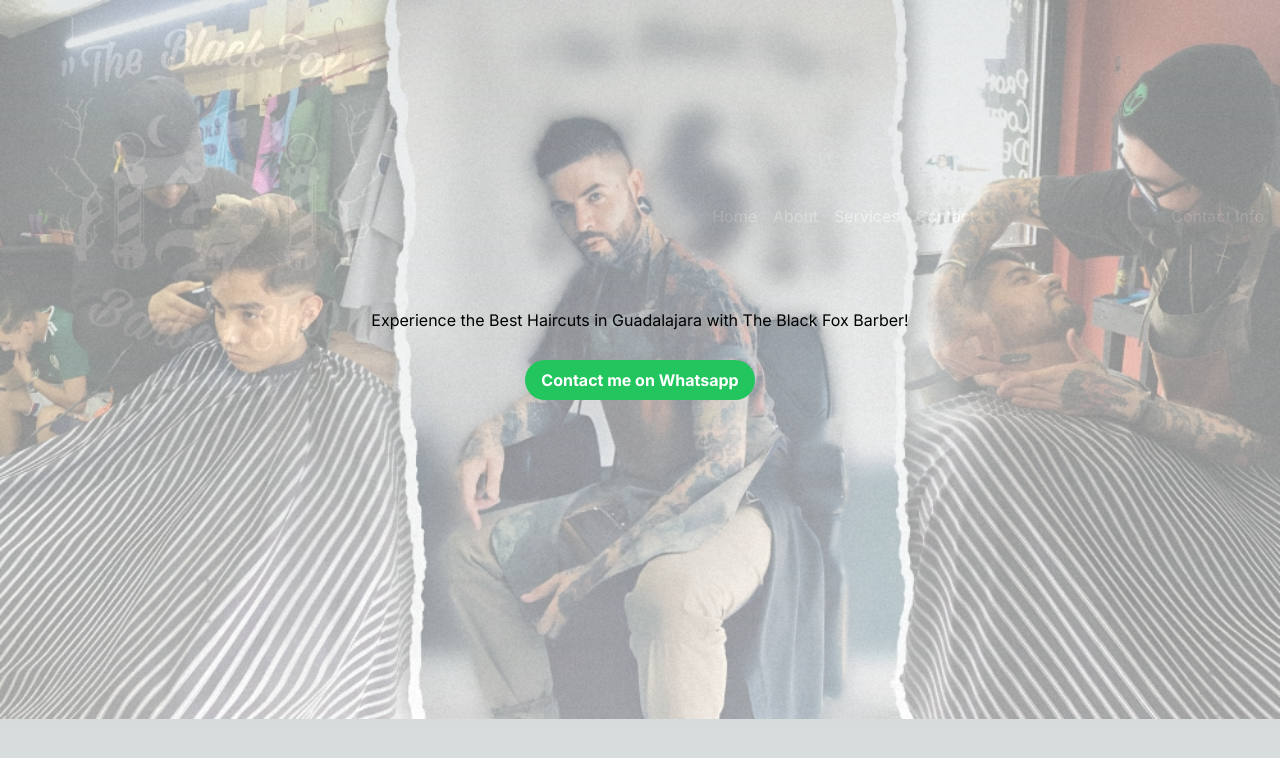
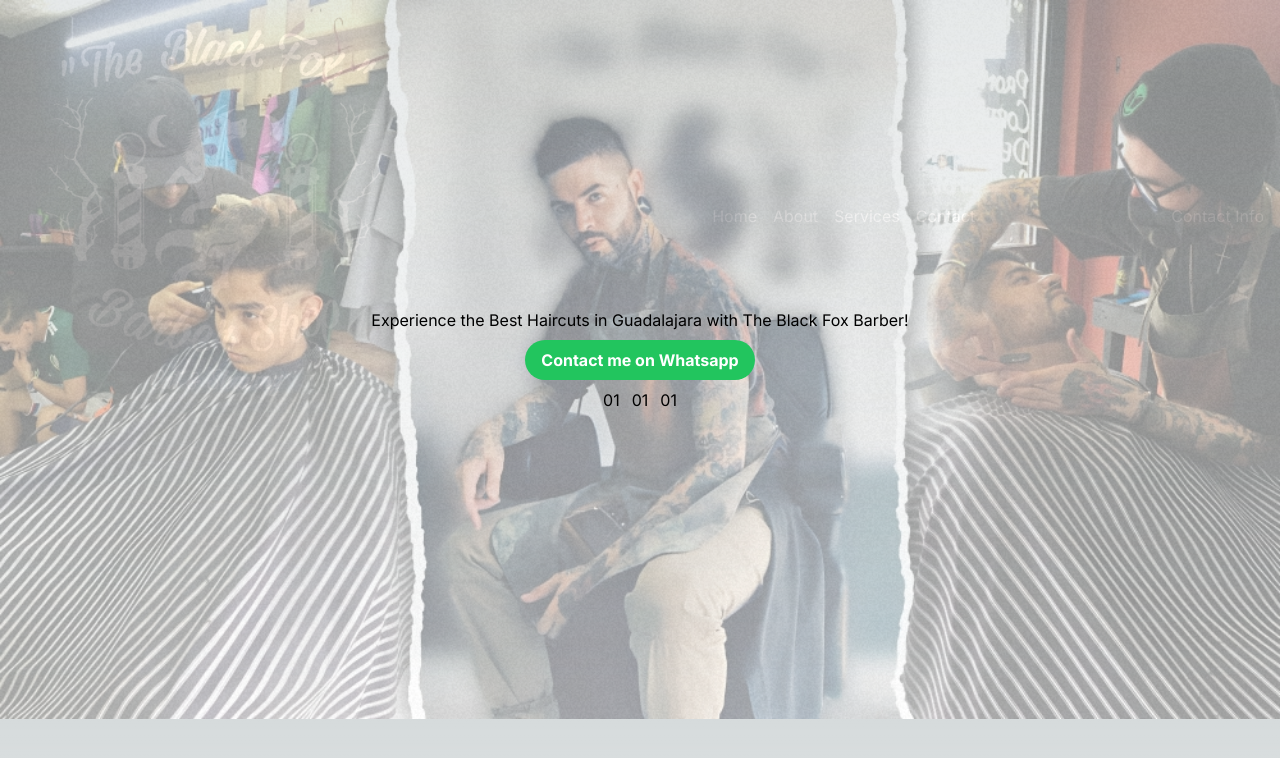
Before and after one commit to LilZloty/theblackfoxbarber, a Next.js app in the folder theblackfoxbarber/: page / in a window 1280 px wide. Shown: the top 758 px of the page. Built offline with nearby package versions, Linux system fonts and the light colour scheme.

Commit message:
Update page.js

```diff
--- a/theblackfoxbarber/src/app/page.js
+++ b/theblackfoxbarber/src/app/page.js
@@ -13,13 +13,23 @@
               style={{ width: '100%', height: 'auto' }}
             />
              <div className="flex items-center justify-center absolute inset-0">
-              <h1 className='mb-20'> Experience the Best Haircuts in Guadalajara with The Black Fox Barber!</h1>
+              <h1 className='pb-20'> Experience the Best Haircuts in Guadalajara with The Black Fox Barber!</h1>
                </div>
-                <div className="flex items-center justify-center absolute inset-0 mt-10">
+
+                <div className="flex items-center justify-center absolute inset-0 pt-20 pb-20">
                 <Link className='bg-green-500 hover:bg-green-700 text-white font-bold py-2 px-4 rounded-full' href="https://l.facebook.com/l.php?u=https%3A%2F%2Fapi.whatsapp.com%2Fsend%3Fphone%3D%252B523320205018%26data%3DARBcxQTzV4jGgnSiF4pwXNXE3-VJUJMfttN1ffh19kkLZ17hu2gHOA_XGRwdLZfLz6PBoiRs4wX6at_mzMYWJa7g7RNoH2u6oBDBVPNBD5ziaUgBrTazQaEDrJo38W4guE9tttth2lVCnKHICWYX9pCIxQ%26source%3DFB_Page%26app%3Dfacebook%26entry_point%3Dpage_cta%26fbclid%3DIwAR1BEnhlOm8l_HgpJ6DYCDz88W1Vf1JmymelWerOEUvhmYsrwJwN3DDuu6c&h=AT0-Zc-16-Uf-xWMt9Y5IIqPYP1rWJ_uFqH6qcfRtP0DQXDI32xrjIZJHX1XlU82VRJROXysNBasgZxJsGtisXWEh607qbjfDlyX9dnGQQSMWuGTRtwM2NGGHfsJCe3NrW14xnp82_28Oww7YOLAjw" title="Share on WhatsApp">
                   <span>Contact me on Whatsapp</span>
                 </Link>
-                     </div>
+                </div>
+
+                <div className="pt-20 flex items-center justify-center absolute inset-0">
+                <div class="grid grid-rows-1 grid-flow-col gap-3">
+                  <div>01</div>
+                  <div>01</div>
+                  <div>01</div>
+                </div>
+                </div>
+
                   </div>
                   </main>
   );
```
